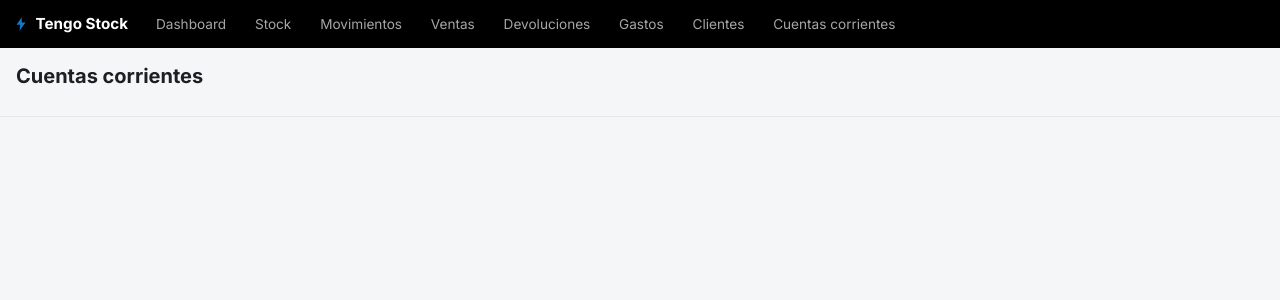
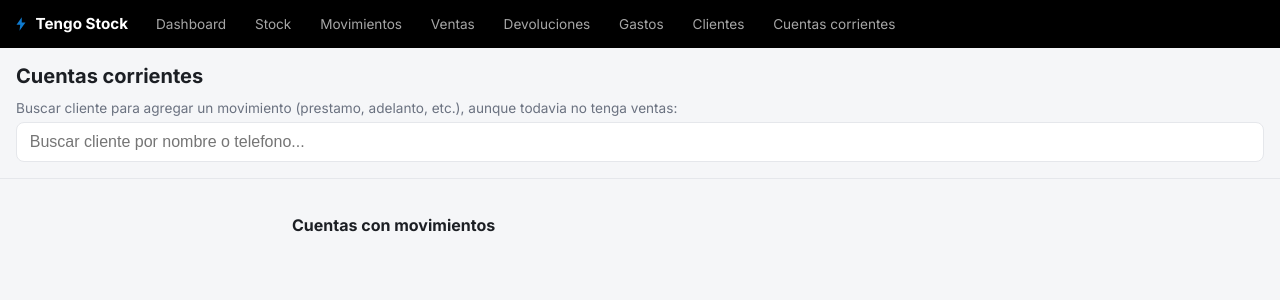
Before and after one commit to lucasabran/Tengo_stock, a Python web app: template templates/cuentas.html in a window 1280 px wide. Shown: the top 300 px of the page. Run offline with Jinja, Linux system fonts and the light colour scheme; the template is opened without the code that fills it, so the values that code supplies are empty.

Commit message:
Permitir agregar movimientos de cuenta corriente sin necesidad de una venta
En Cuentas corrientes se puede buscar cualquier cliente ya creado (aunque
nunca haya comprado nada) y entrar directo a su cuenta para registrar el
primer movimiento -- por ejemplo, un prestamo o adelanto de plata que no
esta atado a ninguna venta de stock. La lista principal sigue mostrando
solo las cuentas que ya tienen algun movimiento.

Co-Authored-By: Claude Sonnet 5 <noreply@anthropic.com>

```diff
--- a/static/cuenta_detalle.js
+++ b/static/cuenta_detalle.js
@@ -17,7 +17,7 @@ function balanceCard(label, stats, currency) {
       <div class="card-top">
         <div>
           <div class="card-name">${label}</div>
-          <div class="card-sku">Vendido a cuenta: ${money(stats.charged, currency)} &middot; Pagado: ${money(stats.paid, currency)}</div>
+          <div class="card-sku">Cargado: ${money(stats.charged, currency)} &middot; Pagado: ${money(stats.paid, currency)}</div>
         </div>
         <div class="card-price ${cls}">${money(stats.balance, currency)}</div>
       </div>
@@ -39,7 +39,7 @@ async function load() {
   summaryEl.innerHTML =
     balanceCard("Cuenta en pesos", account.ars, "ARS") + balanceCard("Cuenta en dolares", account.usd, "USD");
   if (!account.ars.charged && !account.usd.charged) {
-    summaryEl.innerHTML = '<div class="empty">Este cliente todavia no tiene ventas a cuenta corriente.</div>';
+    summaryEl.innerHTML = '<div class="empty">Este cliente todavia no tiene movimientos. Usa "Registrar movimiento" para el primero (por ejemplo, un prestamo o adelanto).</div>';
   }
 
   ledgerBody.innerHTML = "";
--- a/static/cuentas.js
+++ b/static/cuentas.js
@@ -1,4 +1,6 @@
 const listEl = document.getElementById("list");
+const searchEl = document.getElementById("search");
+const resultsEl = document.getElementById("customer-results");
 
 function balanceHtml(balance, currency) {
   if (!balance) return "";
@@ -9,7 +11,7 @@ function balanceHtml(balance, currency) {
 function render(accounts) {
   listEl.innerHTML = "";
   if (!accounts.length) {
-    listEl.innerHTML = '<div class="empty">Todavia no hay ventas a cuenta corriente.</div>';
+    listEl.innerHTML = '<div class="empty">Todavia no hay cuentas con movimientos.</div>';
     return;
   }
   for (const a of accounts) {
@@ -17,8 +19,8 @@ function render(accounts) {
     row.className = "list-row";
     row.href = `/cuentas/${a.customer_id}`;
     const parts = [];
-    if (a.ars.charged > 0) parts.push(`Pesos: vendido ${money(a.ars.charged)} &middot; pagado ${money(a.ars.paid)}`);
-    if (a.usd.charged > 0) parts.push(`Dolares: vendido ${money(a.usd.charged, "USD")} &middot; pagado ${money(a.usd.paid, "USD")}`);
+    if (a.ars.charged > 0) parts.push(`Pesos: cargado ${money(a.ars.charged)} &middot; pagado ${money(a.ars.paid)}`);
+    if (a.usd.charged > 0) parts.push(`Dolares: cargado ${money(a.usd.charged, "USD")} &middot; pagado ${money(a.usd.paid, "USD")}`);
     row.innerHTML = `
       <div>
         <div class="list-row-title">${escapeHtml(a.customer_name)}</div>
@@ -38,4 +40,37 @@ async function refresh() {
   render(accounts);
 }
 
+let searchTimer;
+searchEl.addEventListener("input", () => {
+  clearTimeout(searchTimer);
+  const q = searchEl.value.trim();
+  if (!q) {
+    resultsEl.classList.add("hidden");
+    return;
+  }
+  searchTimer = setTimeout(async () => {
+    const customers = await fetchJSON(`/api/customers?q=${encodeURIComponent(q)}`);
+    renderResults(customers);
+  }, 250);
+});
+
+function renderResults(customers) {
+  resultsEl.innerHTML = "";
+  if (!customers.length) {
+    resultsEl.innerHTML = '<div class="empty">Sin resultados.</div>';
+    resultsEl.classList.remove("hidden");
+    return;
+  }
+  for (const c of customers) {
+    const row = document.createElement("div");
+    row.className = "product-result-row";
+    row.innerHTML = `<span>${escapeHtml(c.name)}${c.phone ? ` <span class="card-sku">${escapeHtml(c.phone)}</span>` : ""}</span><button type="button" class="btn-secondary">Ver cuenta</button>`;
+    row.addEventListener("click", () => {
+      window.location.href = `/cuentas/${c.id}`;
+    });
+    resultsEl.appendChild(row);
+  }
+  resultsEl.classList.remove("hidden");
+}
+
 refresh();
--- a/static/style.css
+++ b/static/style.css
@@ -48,6 +48,12 @@ header {
 header h1 {
   margin: 0 0 0.75rem;
   font-size: 1.25rem;
+}
+
+.header-hint {
+  color: var(--muted);
+  font-size: 0.85rem;
+  margin: 0 0 0.4rem;
 }
 
 #search {
--- a/templates/cuentas.html
+++ b/templates/cuentas.html
@@ -3,9 +3,13 @@
 {% block content %}
 <header>
   <h1>Cuentas corrientes</h1>
+  <p class="header-hint">Buscar cliente para agregar un movimiento (prestamo, adelanto, etc.), aunque todavia no tenga ventas:</p>
+  <input id="search" type="search" placeholder="Buscar cliente por nombre o telefono...">
+  <div id="customer-results" class="product-results hidden"></div>
 </header>
 
 <main>
+  <h2 class="section-title">Cuentas con movimientos</h2>
   <section id="list"></section>
 </main>
 {% endblock %}
```
